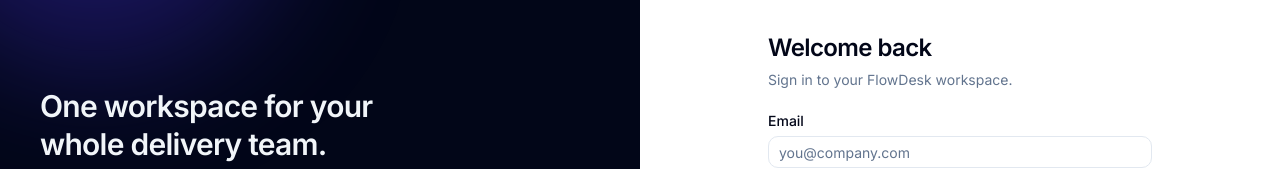
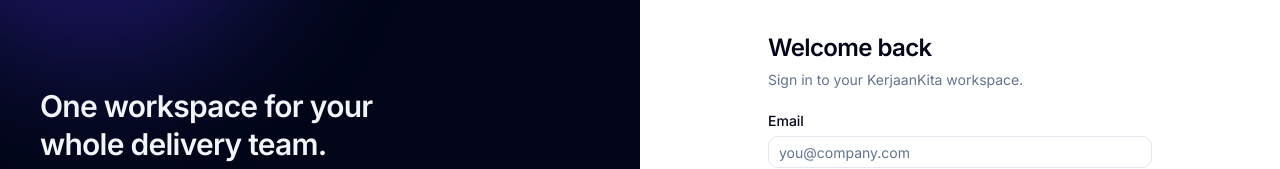
Before and after one commit to ghaisansyams/kerjaankita, a Next.js app: page /login in a window 1280 px wide. Shown: the part 218-387 px from the top of the page. Built offline with nearby package versions, Linux system fonts and the light colour scheme; no server answers.

Commit message:
rebrand: login page copy

```diff
--- a/src/app/(auth)/login/page.tsx
+++ b/src/app/(auth)/login/page.tsx
@@ -16,7 +16,7 @@
       <div className="space-y-1.5">
         <h1 className="text-2xl font-semibold tracking-tight">Welcome back</h1>
         <p className="text-sm text-muted-foreground">
-          Sign in to your FlowDesk workspace.
+          Sign in to your KerjaanKita workspace.
         </p>
       </div>
 
```
